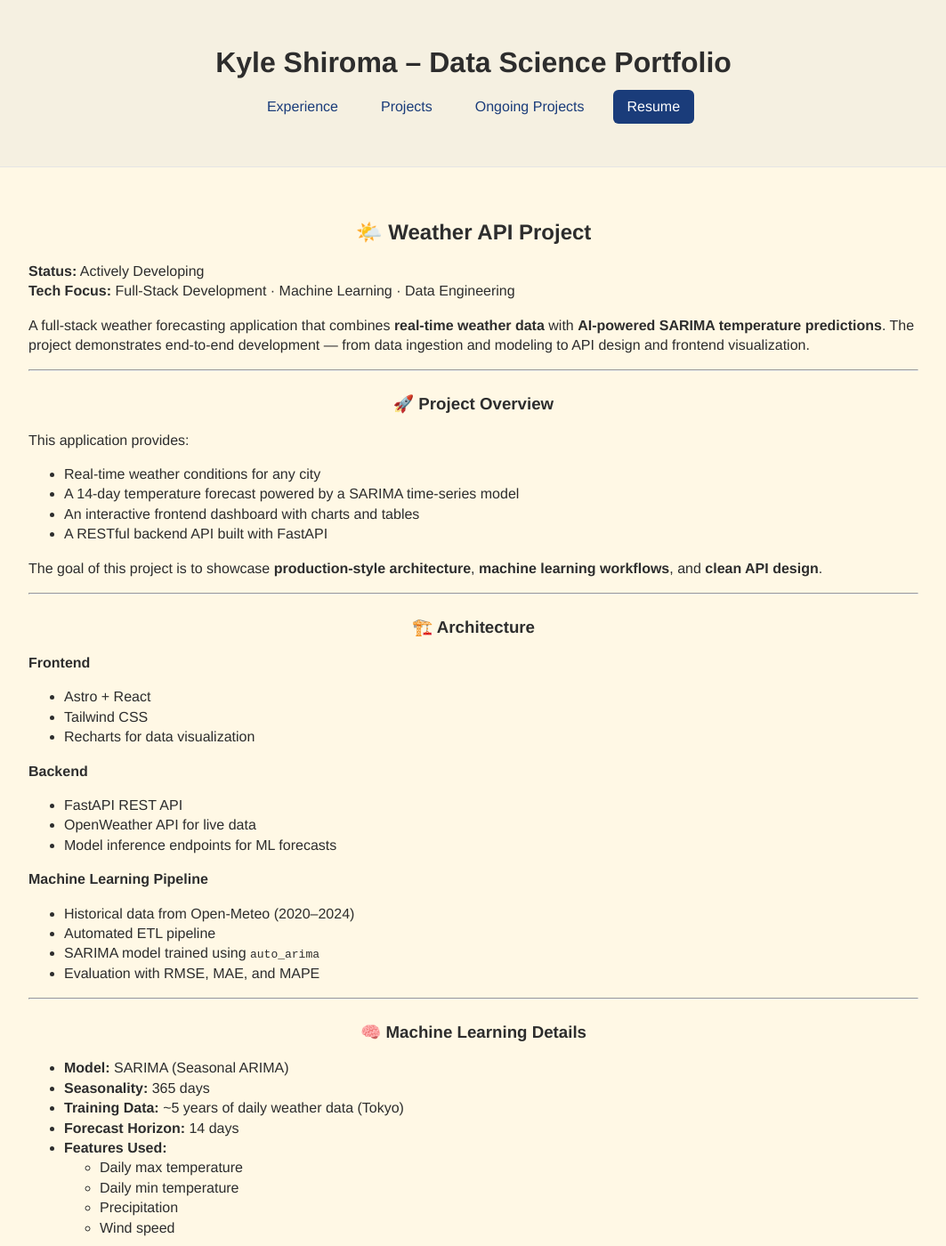
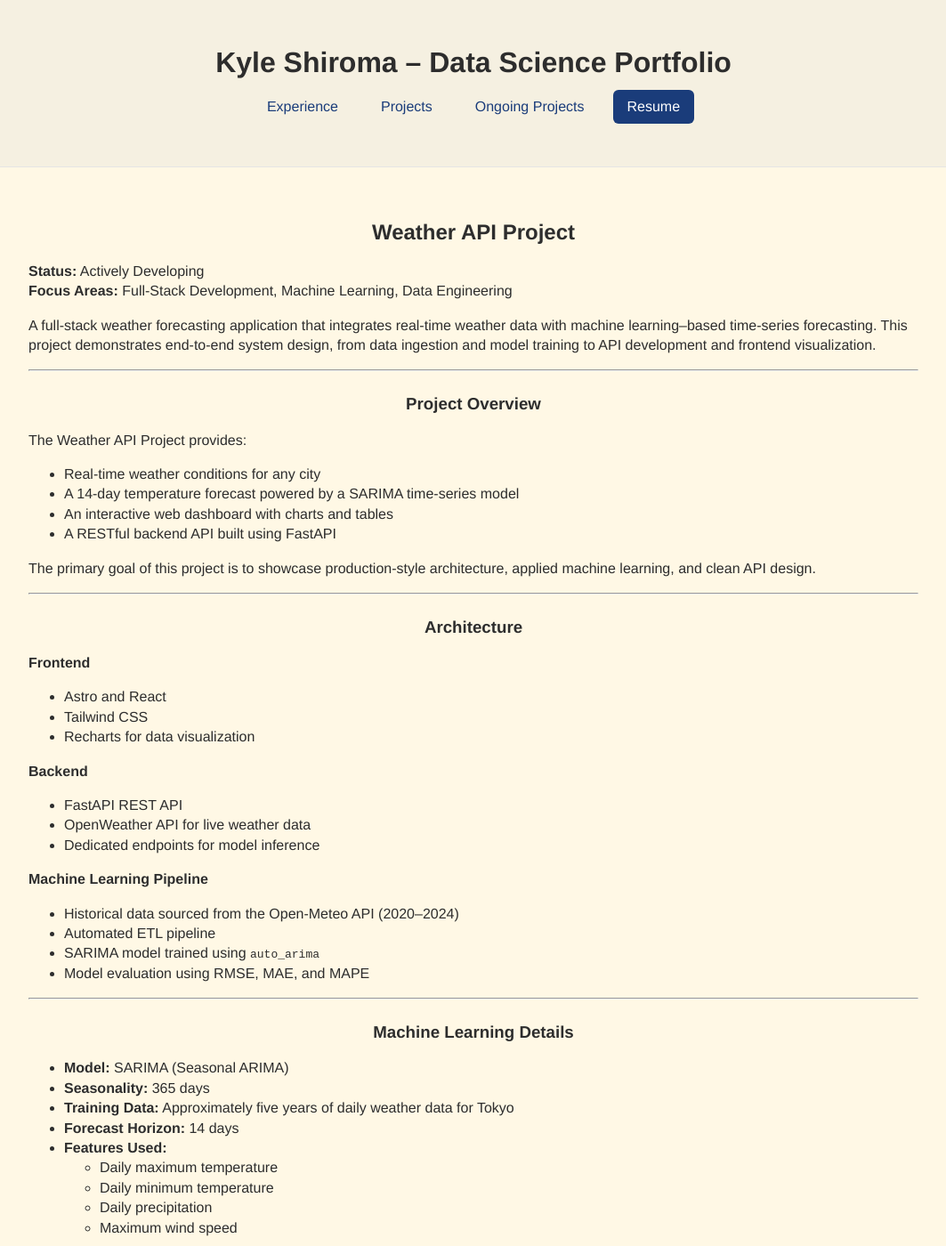
Before and after one commit to k-shiroma-code/k-shiroma-code.github.io, a Jekyll site: the page built from ongoing_projects.md, in a window 1280 px wide and 1400 px high. Shown: the whole window at 89% size, without its empty margins (108-1171 px from the left). Built offline with Jekyll 4.4.1, drawn with Linux system fonts in a browser that asks for light colours; some of the changed text lies outside the part shown.

Commit message:
Update ongoing_projects.md

```diff
--- a/ongoing_projects.md
+++ b/ongoing_projects.md
@@ -5,84 +5,85 @@ permalink: /ongoing-projects/
 description: A showcase of active development projects!
 ---
 
-## 🌤️ Weather API Project
+## Weather API Project
 
 **Status:** Actively Developing
-**Tech Focus:** Full-Stack Development · Machine Learning · Data Engineering
+**Focus Areas:** Full-Stack Development, Machine Learning, Data Engineering
 
-A full-stack weather forecasting application that combines **real-time weather data** with **AI-powered SARIMA temperature predictions**. The project demonstrates end-to-end development — from data ingestion and modeling to API design and frontend visualization.
+A full-stack weather forecasting application that integrates real-time weather data with machine learning–based time-series forecasting. This project demonstrates end-to-end system design, from data ingestion and model training to API development and frontend visualization.
 
 ---
 
-### 🚀 Project Overview
+### Project Overview
 
-This application provides:
+The Weather API Project provides:
 - Real-time weather conditions for any city
 - A 14-day temperature forecast powered by a SARIMA time-series model
-- An interactive frontend dashboard with charts and tables
-- A RESTful backend API built with FastAPI
+- An interactive web dashboard with charts and tables
+- A RESTful backend API built using FastAPI
 
-The goal of this project is to showcase **production-style architecture**, **machine learning workflows**, and **clean API design**.
+The primary goal of this project is to showcase production-style architecture, applied machine learning, and clean API design.
 
 ---
 
-### 🏗️ Architecture
+### Architecture
 
 **Frontend**
-- Astro + React
+- Astro and React
 - Tailwind CSS
 - Recharts for data visualization
 
 **Backend**
 - FastAPI REST API
-- OpenWeather API for live data
-- Model inference endpoints for ML forecasts
+- OpenWeather API for live weather data
+- Dedicated endpoints for model inference
 
 **Machine Learning Pipeline**
-- Historical data from Open-Meteo (2020–2024)
+- Historical data sourced from the Open-Meteo API (2020–2024)
 - Automated ETL pipeline
 - SARIMA model trained using `auto_arima`
-- Evaluation with RMSE, MAE, and MAPE
+- Model evaluation using RMSE, MAE, and MAPE
 
 ---
 
-### 🧠 Machine Learning Details
+### Machine Learning Details
 
 - **Model:** SARIMA (Seasonal ARIMA)
 - **Seasonality:** 365 days
-- **Training Data:** ~5 years of daily weather data (Tokyo)
+- **Training Data:** Approximately five years of daily weather data for Tokyo
 - **Forecast Horizon:** 14 days
 - **Features Used:**
-  - Daily max temperature
-  - Daily min temperature
-  - Precipitation
-  - Wind speed
+  - Daily maximum temperature
+  - Daily minimum temperature
+  - Daily precipitation
+  - Maximum wind speed
 
-This pipeline is fully reproducible and modular, allowing future expansion to additional locations or models.
+The machine learning pipeline is modular and reproducible, allowing future expansion to additional locations or alternative models.
 
 ---
 
-### 🔌 API Capabilities
+### API Capabilities
 
-- `/weather?city=CityName`
-- `/sarima/forecast?days=14`
-- `/sarima/info`
+- `GET /weather?city=CityName`
+- `GET /sarima/forecast?days=14`
+- `GET /sarima/info`
 
-Includes automatic OpenAPI documentation via FastAPI.
+The backend includes automatically generated OpenAPI documentation via FastAPI.
 
 ---
 
-### 🛠️ Tech Stack
+### Technology Stack
 
 **Languages**
 - Python
 - JavaScript
 
-**Frameworks & Libraries**
+**Frameworks and Libraries**
 - FastAPI
 - Astro
 - React
-- Pandas, NumPy
+- Pandas
+- NumPy
 - Statsmodels
 - Scikit-learn
 
@@ -92,23 +93,21 @@ Includes automatic OpenAPI documentation via FastAPI.
 
 ---
 
-### 📍 Current Focus
+### Current Development Focus
 
-- Improving forecast accuracy
-- Expanding ML endpoints
-- Enhancing frontend UX
-- Preparing the project for cloud deployment
+- Improving forecast accuracy and model stability
+- Expanding machine learning endpoints
+- Enhancing frontend usability and performance
+- Preparing the application for cloud deployment
 
 ---
 
-### 🔗 Links
+### Links
 
 - **GitHub Repository:**
   https://github.com/k-shiroma-code/Weather-API-Project
 
-- **API Docs (Local):**
+- **API Documentation (Local):**
   http://localhost:8000/docs
 
 ---
-
-_Last updated: December 2024_
```
